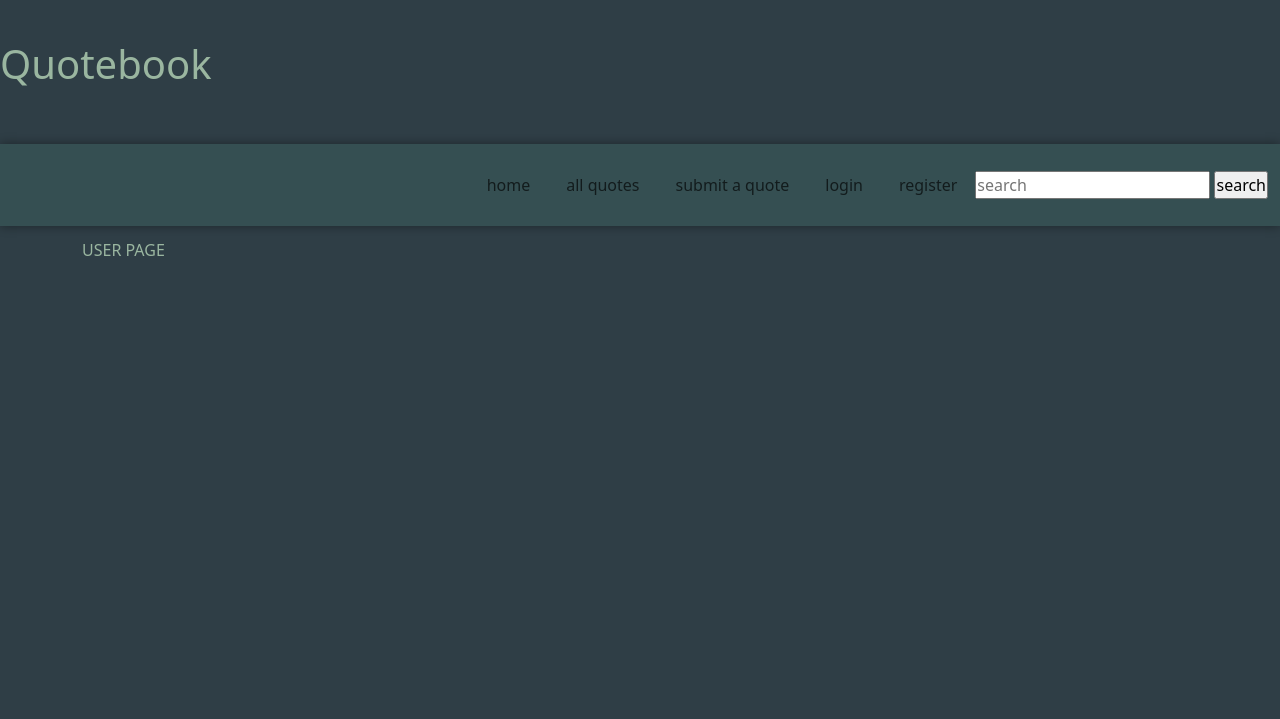
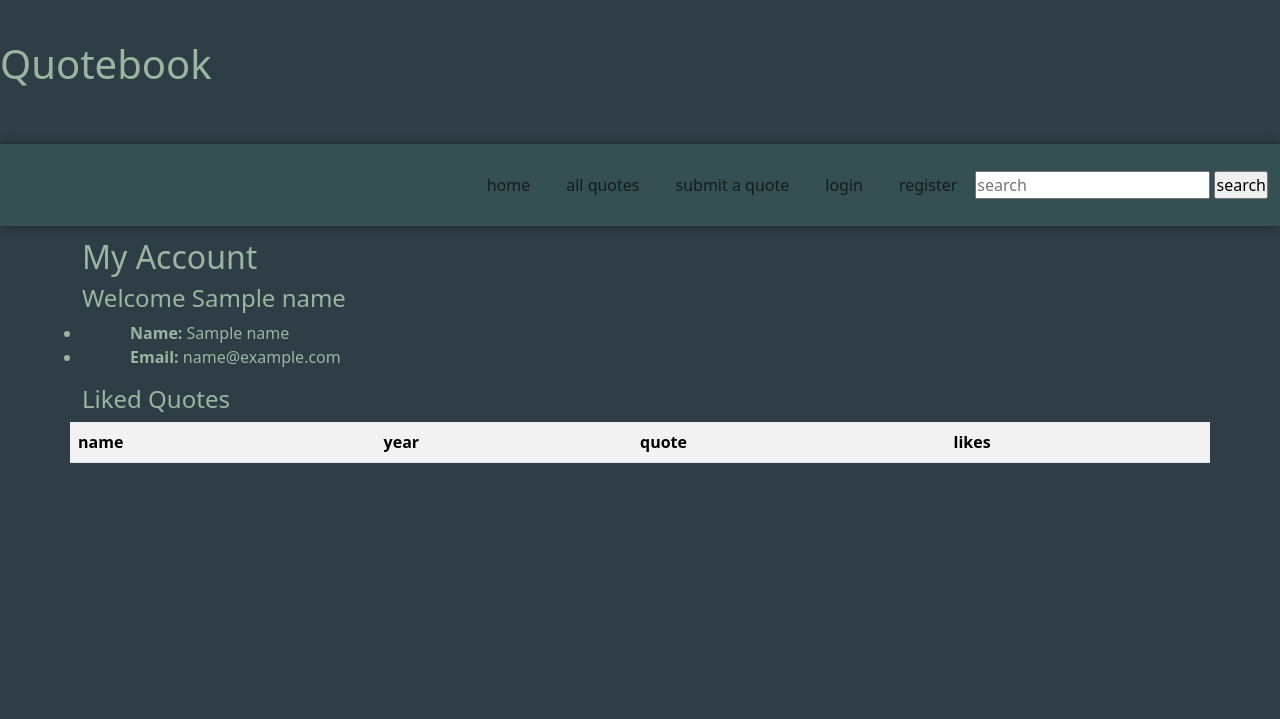
Before and after one commit to ArchieHickmott/quotebook, a Flask app: template app/accounts/templates/account_page.html in a window 1280 px wide. Shown: the top 719 px of the page. Run offline with Flask 3, Linux system fonts and the light colour scheme; the template is opened without the code that fills it: most values are stand-ins (such as "Sample title", 1, 10 or a date in 2020); lists and menus that the app fills with data are empty; parts of the project's set-up code (start-up, migrations or seed data) failed here and were passed over; some libraries are stand-ins or nearby versions.

Commit message:
populated account page

```diff
--- a/app/accounts/templates/account_page.html
+++ b/app/accounts/templates/account_page.html
@@ -1,4 +1,20 @@
+{% from "_utils.html" import render_table %}
 {% extends "template.html" %}
 {% block content %}
-USER PAGE
+<div class="row">
+    <h2>My Account</h2>
+</div>
+<div class="row">
+    <h4>Welcome {{name}}</h4>
+</div>
+<div class="row">
+<ul>
+    <li><b>Name:</b> {{name}}</li>
+    <li><b>Email:</b> {{email}}</li>
+</ul>
+</div>
+<div class="row">
+    <h4>Liked Quotes</h4>
+    {{render_table(likes, "table-striped", ["name", "year", "quote", "likes"])}}
+</div>
 {% endblock content %}
```
Also changed, not shown: app/accounts/accounts.py (+9 -2 lines).
